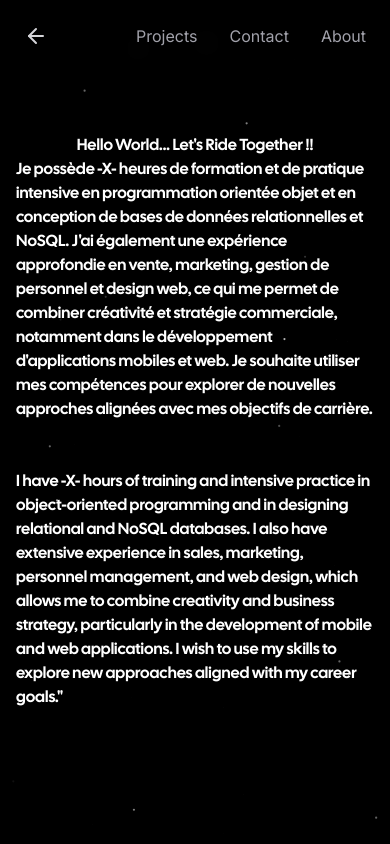
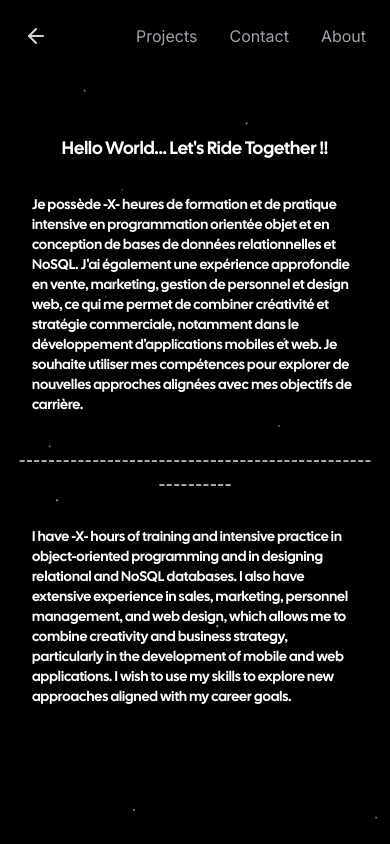
Before and after one commit to testr01/yvens-portfolio-v2, a Next.js app: page /about in a window 390 px wide. Built offline with nearby package versions, Linux system fonts and the light colour scheme; no server answers; what tailwindcss-debug-screens would draw is missing.

Commit message:
les pages sont responsive

```diff
--- a/app/about/page.tsx
+++ b/app/about/page.tsx
@@ -1,35 +1,28 @@
-import { Navigation }  from "../components/nav";
+import { Navigation } from "../components/nav";
 import Particles from "../components/particles";
 
 export default function About() {
-
   return (
-        <div className="flex flex-col items-center justify-center w-screen h-screen overflow-hidden bg-gradient-to-tl from-blue via-zinc-600/70 to-black">
-
-            <Particles
-        className="absolute inset-0 -z-10 animate-fade-in"
-        quantity={50}
-      />
-            <Navigation/>
-            <h1 className="lg:text-xl font-medium duration-150 xl:text-3xl text-white font-display text-center">
-               Hello World... Let's Ride Together !! <br/>
+    <div className="flex flex-col items-center justify-center w-screen h-screen overflow-hidden bg-gradient-to-tl from-blue via-zinc-600/70 to-black px-4 sm:px-8 md:px-16">
+      <Particles className="absolute inset-0 -z-10 animate-fade-in" quantity={50} />
+      <Navigation />
+      <h1 className="text-lg sm:text-xl md:text-2xl lg:text-3xl font-medium duration-150 text-white font-display text-center my-4 sm:my-8">
+        Hello World... Let's Ride Together !! <br />
       </h1>
-            <p className="lg:text-base font-normal xl:text-lg text-white  font-display text-left  max-w-4xl mx-4 lg:mx-8 text-left">
+      <p className="text-sm sm:text-base md:text-lg lg:text-xl font-normal text-white font-display text-left max-w-4xl mx-4 lg:mx-8 my-4">
         Je possède -X- heures de formation et de pratique intensive en programmation orientée objet et en conception
          de bases de données relationnelles et NoSQL. J'ai également une expérience approfondie en vente, marketing,
          gestion de personnel et design web, ce qui me permet de combiner créativité et stratégie commerciale, notamment
          dans le développement d'applications mobiles et web. Je souhaite utiliser mes compétences pour explorer de nouvelles
          approches alignées avec mes objectifs de carrière.
       </p>
-            <p>--------------------------------------------------------------------------</p>
-            <p className="lg:text-base font-normal xl:text-lg text-white  font-display text-left  max-w-4xl mx-4 lg:mx-8 text-left">
-             I have -X- hours of training and intensive practice in object-oriented programming and in designing
-            relational and NoSQL databases. I also have extensive experience in sales, marketing, personnel management,
-            and web design, which allows me to combine creativity and business strategy, particularly in the development
-            of mobile and web applications.
-            I wish to use my skills to explore new approaches aligned with my career goals."
+      <p className="text-center text-white my-4">----------------------------------------------------------</p>
+      <p className="text-sm sm:text-base md:text-lg lg:text-xl font-normal text-white font-display text-left max-w-4xl mx-4 lg:mx-8 my-4">
+        I have -X- hours of training and intensive practice in object-oriented programming and in designing relational and NoSQL
+        databases. I also have extensive experience in sales, marketing, personnel management, and web design, which allows me to combine
+        creativity and business strategy, particularly in the development of mobile and web applications. I wish to use my skills
+        to explore new approaches aligned with my career goals.
       </p>
     </div>
-
   );
 }
--- a/app/page.tsx
+++ b/app/page.tsx
@@ -7,19 +7,17 @@ const navigation = [
   { name: "Contact", href: "/contact" },
   { name: "About", href: "/about" },
 ];
-/*
-tout les pages sont dans le dossier app directement. Il ne sont pas dans le dossier Pages
-*/
+
 export default function Home() {
   return (
-    <div className="flex flex-col items-center justify-center w-screen h-screen overflow-hidden bg-gradient-to-tl from-blue via-zinc-600/70 to-black">
-      <nav className="my-16 animate-fade-in">
-        <ul className="flex items-center justify-center gap-x-40">
+    <div className="flex flex-col items-center justify-center w-screen h-screen overflow-hidden bg-gradient-to-tl from-blue via-zinc-600/70 to-black px-4 sm:px-8 md:px-16">
+      <nav className="my-8 md:my-16 animate-fade-in">
+        <ul className="flex flex-col sm:flex-row items-center justify-center gap-y-4 sm:gap-x-10 md:gap-x-20 lg:gap-x-40">
           {navigation.map((item) => (
             <Link
               key={item.href}
               href={item.href}
-              className="text-xl duration-500 text-zinc-500 hover:text-zinc-300"
+              className="text-lg sm:text-xl duration-500 text-zinc-500 hover:text-zinc-300"
             >
               {item.name}
             </Link>
@@ -31,18 +29,15 @@ export default function Home() {
         className="absolute inset-0 -z-10 animate-fade-in"
         quantity={100}
       />
-    <h1 className="py-3.5 px-0.5 z-10 text-4xl bg-gradient-to-r from-red-600 via-orange-600 to-yellow-400 bg-clip-text text-transparent duration-1000 cursor-default text-edge-outline animate-title font-display sm:text-6xl md:text-9xl whitespace-nowrap">
-  Yvens-- Portfolio
-</h1>
-
-
+      <h1 className="py-2.5 px-0.5 z-10 text-3xl sm:text-5xl md:text-7xl lg:text-9xl bg-gradient-to-r from-red-600 via-orange-600 to-yellow-400 bg-clip-text text-transparent duration-1000 cursor-default text-edge-outline animate-title font-display whitespace-nowrap">
+        Yvens-- Portfolio
+      </h1>
       <div className="hidden w-screen h-px animate-glow md:block animate-fade-right bg-gradient-to-r from-zinc-300/0 via-zinc-300/50 to-zinc-300/0" />
-      <div className="my-16 text-center animate-fade-in">
-        <h2 className="text-3xl text-zinc-500 ">
-          Welcome in my Portfolio. If any questions, Feel free to ask. Stay tuned For More!!
+      <div className="my-8 md:my-16 text-center animate-fade-in px-4 sm:px-8">
+        <h2 className="text-xl sm:text-2xl md:text-3xl lg:text-4xl text-zinc-500">
+          Welcome to my Portfolio. If any questions, feel free to ask. Stay tuned for more!!
         </h2>
       </div>
     </div>
   );
-
 }
```
Lines whose indentation alone changed are shown as unchanged.
